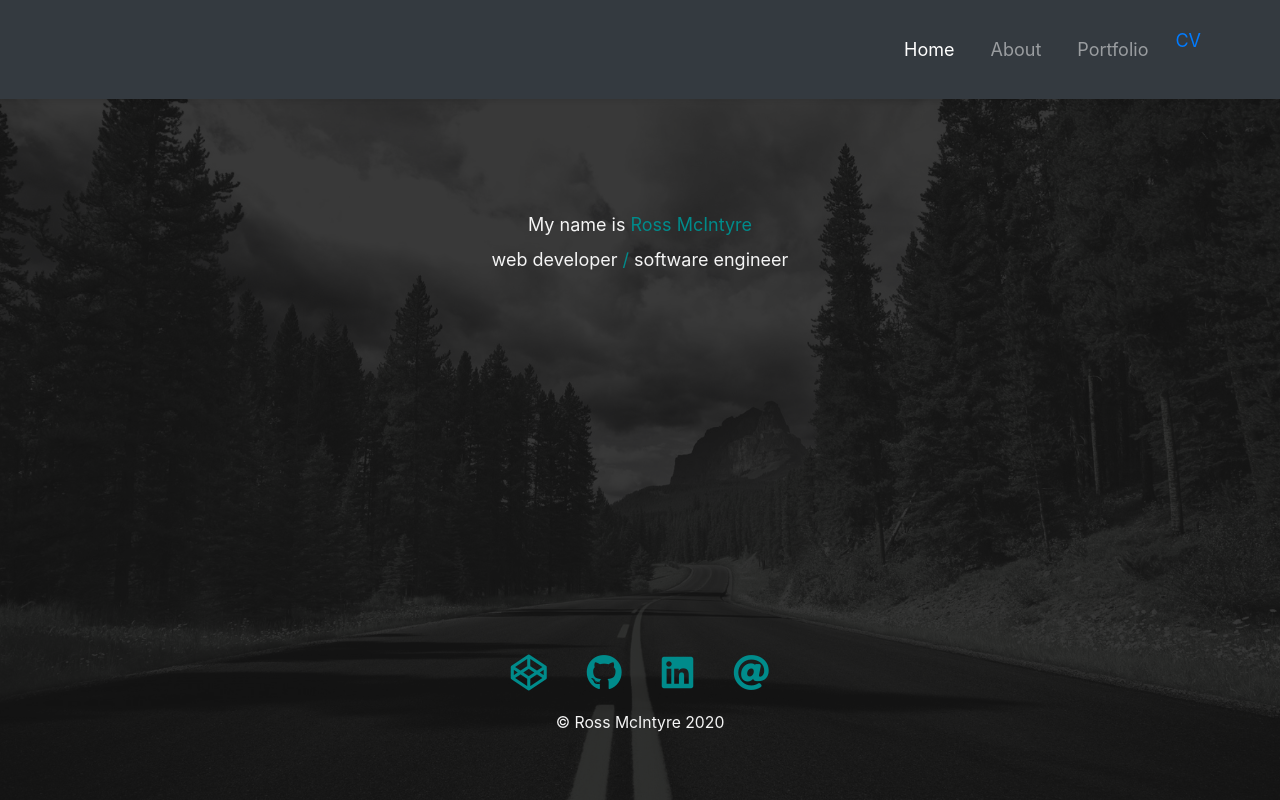
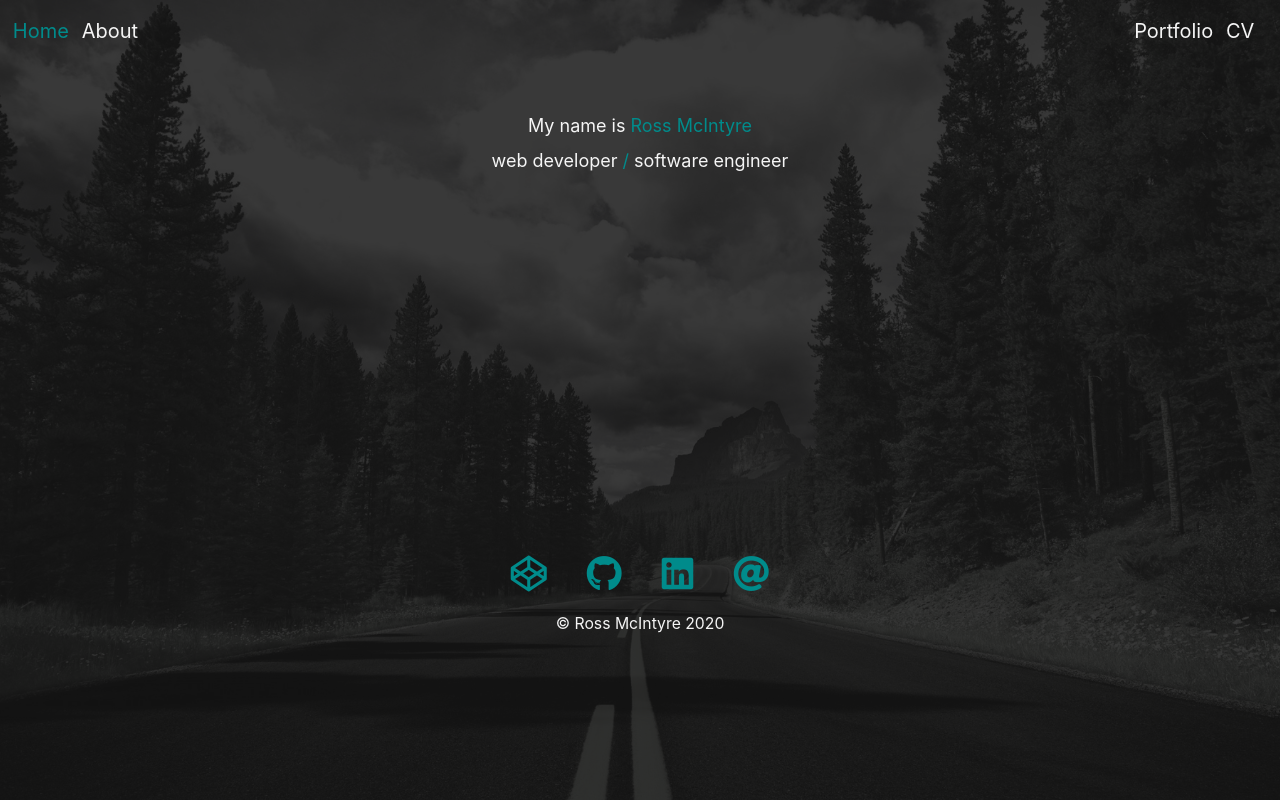
Before and after one commit to Ross-mc/react-portfolio, a React (Create React App) app: page / in a window 1280 px wide. Built offline with nearby package versions, Linux system fonts and the light colour scheme.

Commit message:
layout fixes on portfolio images

```diff
--- a/src/App.js
+++ b/src/App.js
@@ -9,7 +9,7 @@ import About from "./pages/About";
 import Portfolio from "./pages/Portfolio";
 
 const App = () => {
-  const displayFullNav = useMediaQuery({query: '(min-width: 1200px)'});
+  const displayFullNav = useMediaQuery({query: '(min-width: 1000px)'});//returns true when the screen is bigger than 1000px
 
 
   return (
--- a/src/components/NavBar.js
+++ b/src/components/NavBar.js
@@ -1,33 +1,44 @@
 import React from "react";
 import { Link, useLocation } from "react-router-dom";
-import cv from "../assets/cv/Ross-McIntyre-CV.pdf"
+import cv from "../assets/cv/Ross-McIntyre-CV.pdf";
 const NavBar = () => {
   const location = useLocation();
 
+  // <nav id="fullNav">
+  //               <div class="nav-list justify-content">
+  //                   <div class="nav-item"><a href="index.html" class="current">Home</a></div>
+  //                   <div class="nav-item"><a href="#top" class="navLink">About Me</a></div>
+  //               </div>
+  //               <div class="nav-list justify-content-end">
+  //                   <div class="nav-item"><a href="my-portfolio.html" class="navLink">Portfolio</a></div>
+  //                   <div class="nav-item"><a href="mailto:rossmci90@hotmail.co.uk" class="navLink">Contact</a></div>
+  //               </div>
+  //           </nav>
+
+
+  // className={location.pathname === "/" ? "current" : "navLink"}
   return (
-    <nav className="navbar navbar-expand py-3 navbar-dark bg-dark shadow-sm">
-      <div className="container">
-        <div id="navbarSupportedContent" className="collapse navbar-collapse">
-          <ul className="navbar-nav ml-auto">
-            <li className={location.pathname === "/" ? "nav-link active" : "nav-link"}>
-              <Link to="/" className="nav-link">
-                Home <span className="sr-only">(current)</span>
-              </Link>
-            </li>
-            <li className={location.pathname === "/about" ? "nav-link active" : "nav-link"}>
-              <Link to="/About" className="nav-link">
-                About
-              </Link>
-            </li>
-            <li className={location.pathname === "/portfolio" ? "nav-link active" : "nav-link"}>
-              <Link to="/Portfolio" className="nav-link">
-                Portfolio
-              </Link>
-            </li>
-            <li className={"nav-link"}>
-              <a href={cv}>CV</a>
-            </li>
-          </ul>
+    <nav id="fullNav">
+      <div className="nav-list justify-content">
+        <div className="nav-item">
+          <Link to="/" className={location.pathname === "/" ? "current" : "navLink"}>
+            Home
+          </Link>
+        </div>
+        <div className="nav-item">
+          <Link to="/About" className={location.pathname === "/About" ? "current" : "navLink"}>
+            About
+          </Link>
+        </div>
+      </div>
+      <div className="nav-list justify-content-end">
+        <div className="nav-item">
+          <Link to="/Portfolio" className={location.pathname === "/Portfolio" ? "current" : "navLink"}>
+            Portfolio
+          </Link>
+        </div>
+        <div className="nav-item">
+          <a href={cv} className="navLink">CV</a>
         </div>
       </div>
     </nav>
--- a/src/index.css
+++ b/src/index.css
@@ -25,6 +25,12 @@ body{
   left: 0;
   z-index: 1000;
   margin-top: 2vh;
+  width: 100%;
+}
+
+.justify-content-end{
+  position: fixed;
+  right: 2vw;
 }
 
 
@@ -33,8 +39,12 @@ body{
 }
 
 .current:hover{
-  color: #008B8B;
+  color: whitesmoke;
   text-decoration: none;
+}
+
+.navLink{
+  color: whitesmoke;
 }
 
 
@@ -161,6 +171,7 @@ body{
   width: 90%;
   margin: 40px auto;
   text-align: center;
+  margin-bottom: 75px;
 }
 
 .inline-link:hover{
@@ -183,6 +194,7 @@ body{
 .portfolio-section{
   width: 100vw;
   padding: 1.5vh 1vw;
+  min-height: 225px;
 }
 
 
@@ -197,10 +209,6 @@ body{
   color: rgba(35,40,45,1)
 }
 
-.port-img-container{
-  position: absolute;
-  margin-top: 50%;
-}
 
 .portfolio-header{
   font-size: 1.1rem;
@@ -326,10 +334,17 @@ textarea{
 
 } */
 
+.port-img-container{
+  margin: 0;
+  position: absolute;
+  top: 50%;
+  -ms-transform: translateY(-50%);
+  transform: translateY(-50%);
+}
 
 
 
-@media(min-width: 769px){
+@media(min-width: 767px){
 
 
 
@@ -357,7 +372,8 @@ textarea{
 
   .bio{
       width: 60%;
-      margin: 0 auto;
+      margin: 25px auto;
+
   }
 
   .portfolio-section{
@@ -366,12 +382,10 @@ textarea{
       margin-left: auto;
       margin-right: auto;
       border-radius: 10px;
+      min-height: 225px;
   }
 
-  .port-img-container{
-      margin-top: 0%;
-      position: relative;
-  }
+
 
   .portfolio-desc{
       font-size: 1rem;
@@ -402,7 +416,4 @@ textarea{
       padding: 0 1vw;
   }
 
-  .port-img-container {
-      margin-top: 15%;
-  }
 }
```
